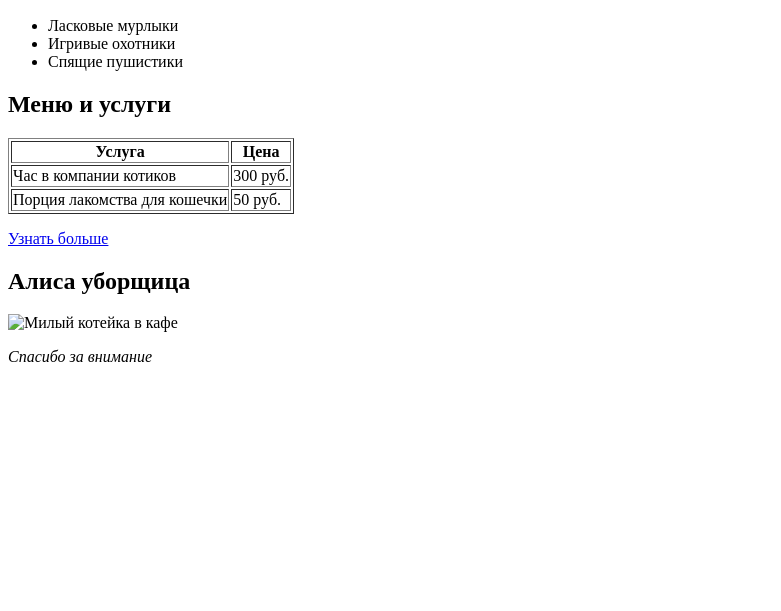
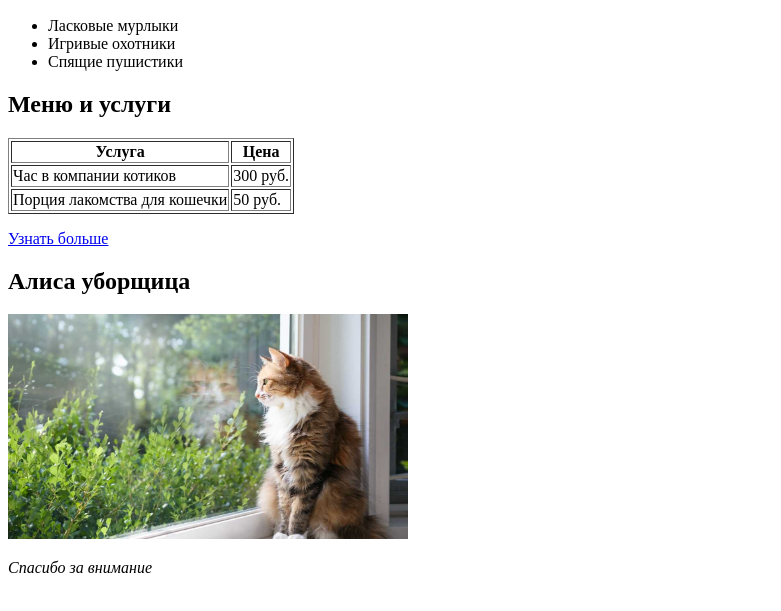
Before and after one commit to 1AliskaAlisa/praktika_petrov, a plain HTML site: page бубуб.html in a window 1280 px wide. Shown: the part 181-792 px from the top of the page, without its empty margins (0-781 px from the left). Drawn offline with Linux system fonts and the light colour scheme.

Commit message:
Update бубуб.html

```diff
--- a/бубуб.html
+++ b/бубуб.html
@@ -35,7 +35,7 @@
     <a href="https://music.yandex.ru"> Узнать больше</a>
 </p>
 <h2>Алиса уборщица</h2>
-<img src="catyebok.jpg" alt="Милый котейка в кафе" width="400">
+<img src="2024-11-17-09-44-eb6e36c452365cff91c20.jpg" alt="Милый котейка в кафе" width="400">
 <I><P>Спасибо за внимание</P></I>
 </body>
 </html>
```
